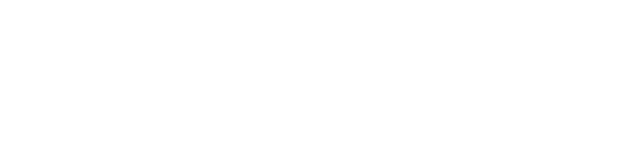
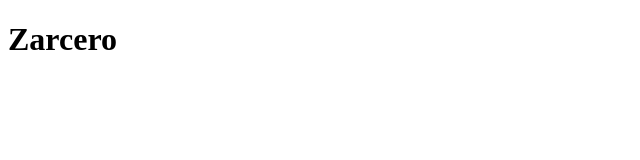
Before and after one commit to zarcerog/DAM-M05, a plain HTML site: page index.html in a window 1280 px wide. Shown: the whole page, without its empty margins (0-640 px from the left). Drawn offline with Linux system fonts and the light colour scheme.

Commit message:
Add context to index.html

```diff
--- a/index.html
+++ b/index.html
@@ -7,6 +7,6 @@
     <title>My website</title>
 </head>
 <body>
-
+    <h1>Zarcero</h1>
 </body>
 </html>
```
